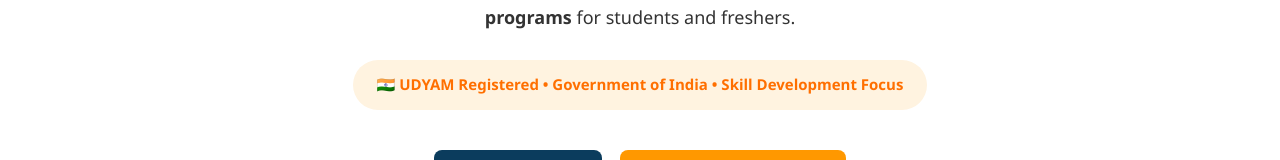
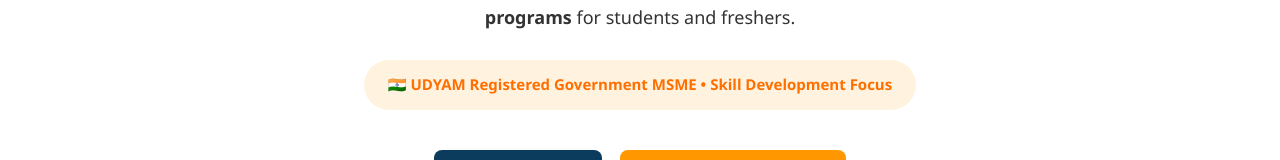
Before and after one commit to Ranjit7T/insolutiontechnologieswebsite, a React (Vite) app: page / in a window 1280 px wide. Shown: the part 261-421 px from the top of the page. Built offline with nearby package versions, Linux system fonts and the light colour scheme.

Commit message:
Edit Hero.jsx

```diff
--- a/src/components/Hero.jsx
+++ b/src/components/Hero.jsx
@@ -107,7 +107,7 @@
         </p>
 
         <div className="hero-badge">
-          🇮🇳 UDYAM Registered • Government of India • Skill Development Focus
+          🇮🇳 UDYAM Registered Government MSME • Skill Development Focus
         </div>
 
         <div className="hero-actions">
```
